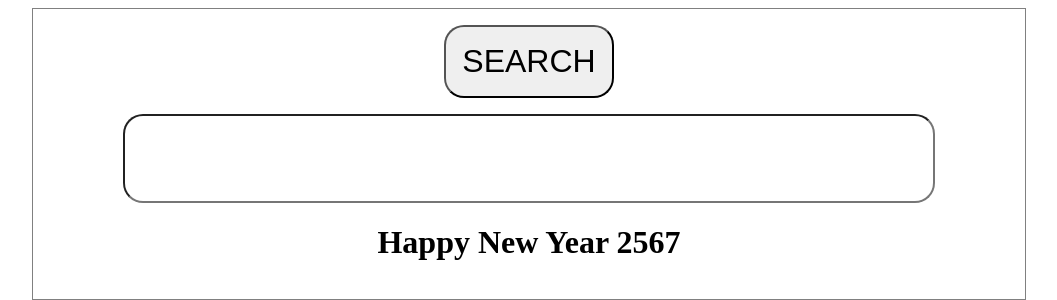
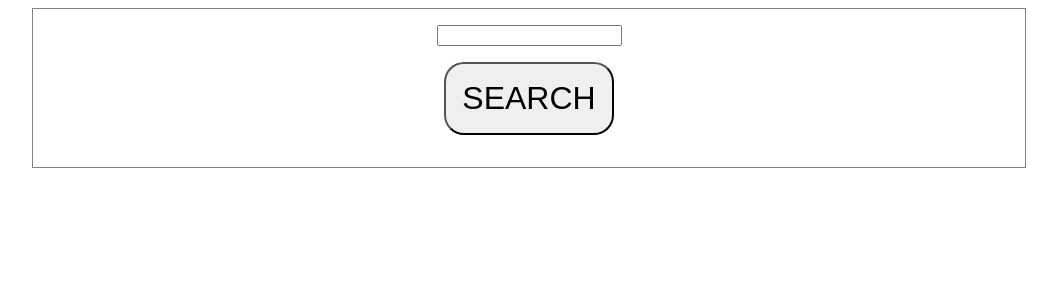
Before and after one commit to patepath/ko-lucky-game, an Angular app: page /checkin in a window 1280 px wide. Shown: the top 300 px of the page, without its empty margins (111-1168 px from the left). Built offline with nearby package versions, Linux system fonts and the light colour scheme.

Commit message:
Arrange basic layout

```diff
--- a/src/app/checkin/checkin.component.css
+++ b/src/app/checkin/checkin.component.css
@@ -17,9 +17,13 @@
     margin-bottom: 1em;
 }
 
+.container .qrcode {
+    font-size: 2ptl;
+}
+
 .container .text {
     width: 60vw;
-    font-size: 30pt;
+    font-size: 20pt;
     border-radius: 20px;
     padding: 0.5em;
     text-align: center;
--- a/src/app/checkin/checkin.component.html
+++ b/src/app/checkin/checkin.component.html
@@ -1,17 +1,19 @@
 <div class="container">
-    <div class="mb-1">
-        <button (click)="search()">SEARCH</button>
+    <div class="mb-1" *ngIf="status == 1">
+        <div class="mb-1">
+            <input type="text" class="qrcode" #txtqrcode (keyup)="doQRCode(txtqrcode.value)"/>
+        </div>
+
+        <div>
+            <button (click)="doSearch()">SEARCH</button>
+        </div>
     </div>
 
-    <div class="mb-1">
-        <form method="get">
-            <div>
-                <input type="text" class="text"/>
-            </div>
-        </form>
+    <div class="mb-1" *ngIf="status == 2">
+        <input type="text" class="text" #txtsearch/>
     </div>
 
-    <div>
+    <div *ngIf="status == 3">
         <h1>Happy New Year 2567</h1>
     </div>
 </div>
--- a/src/app/checkin/checkin.component.ts
+++ b/src/app/checkin/checkin.component.ts
@@ -1,18 +1,41 @@
-import { Component, OnInit } from '@angular/core';
+import { Component, ElementRef, OnInit, AfterViewInit, ViewChild } from '@angular/core';
+import { Subject, debounceTime } from 'rxjs';
 
 @Component({
   selector: 'app-checkin',
   templateUrl: './checkin.component.html',
   styleUrls: ['./checkin.component.css']
 })
-export class CheckinComponent implements OnInit {
+export class CheckinComponent implements OnInit, AfterViewInit {
+  @ViewChild('txtqrcode')
+  txtqrcode!: ElementRef<HTMLInputElement>;
+
+  @ViewChild('txtsearch')
+  txtsearch!: ElementRef<HTMLInputElement>;
+
+  public status: number = 1;
+  public qrcode$ = new Subject<string>;
 
   constructor() { }
 
   ngOnInit(): void {
+    this.qrcode$
+      .pipe(
+        debounceTime(500)
+      )
+      .subscribe(s => {
+        console.log(s);
+      });
   }
 
-  search() {
+  ngAfterViewInit(): void {
+  }
 
+  doQRCode(code: string) {
+    this.qrcode$.next(code);
+  }
+
+  doSearch() {
+    this.status = 2;
   }
 }
```
